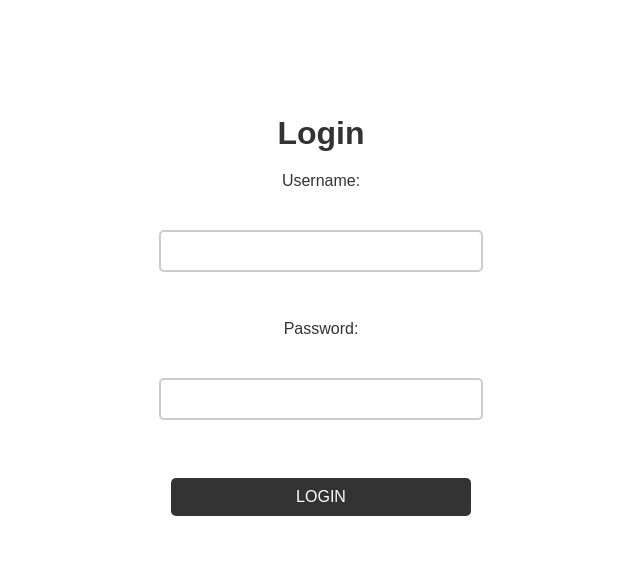
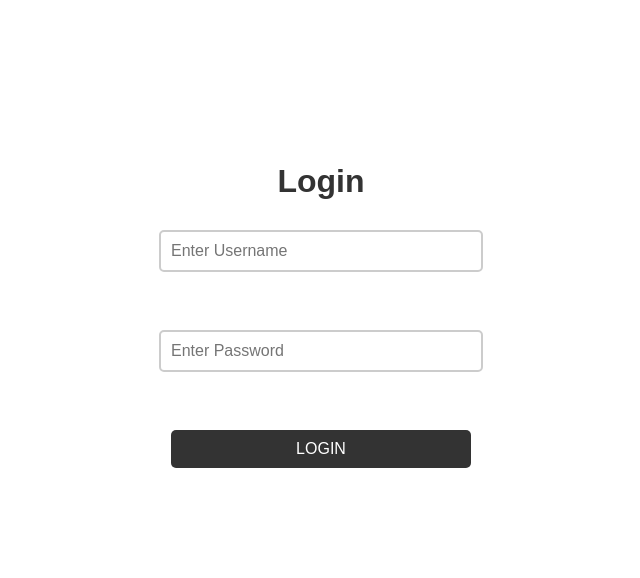
Before and after one commit to CSSO-Linux-User-Group-ESSU/Attendance-with-ESP-RFID, a Django app: page / in a window 1280 px wide. Shown: the part 80-658 px from the top of the page, without its empty margins (319-959 px from the left). Run offline with Django 5.2, Linux system fonts and the light colour scheme.

Commit message:
removed username and password label

```diff
--- a/attendance_app/static/attendance_app/css/style.css
+++ b/attendance_app/static/attendance_app/css/style.css
@@ -1,3 +1,6 @@
+
+
+
 
 .nav-buttons{
     transition: background-color 0.3s, opacity 0.15s;
--- a/attendance_app/templates/attendance_app/index.html
+++ b/attendance_app/templates/attendance_app/index.html
@@ -28,11 +28,9 @@
 
                 {% csrf_token %}
 
-                    <label for="username" class="h11">Username:</label>
-                    <input type="text" id="username" name="username" required class="input-field">
+                    <input type="text" id="username" name="username" required class="input-field" placeholder="Enter Username">
                     <br>
-                    <label for="password" class="h11">Password:</label>
-                    <input type="password" id="password" name="password" required class="input-field">
+                    <input type="password" id="password" name="password" required class="input-field" placeholder="Enter Password">
                     <br>
 
                     <button type="submit" class="login-btn">LOGIN</button>
```
